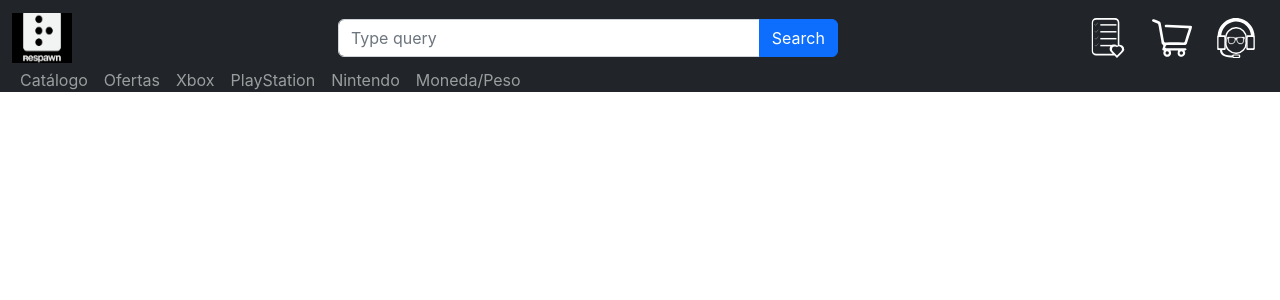
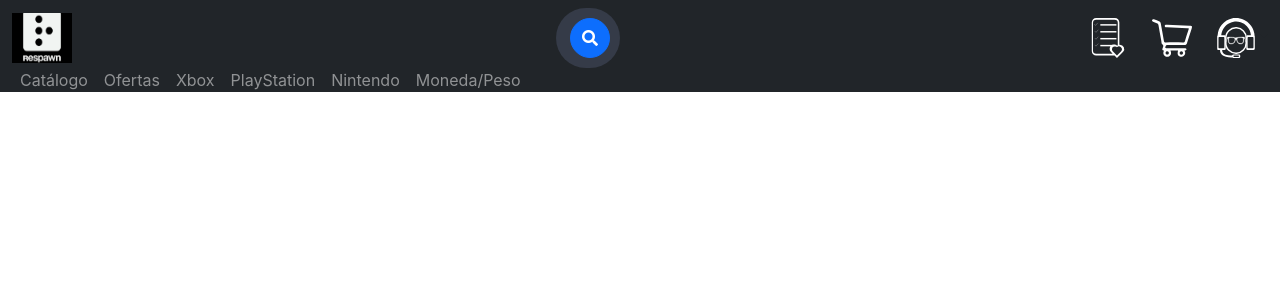
Before and after one commit to LiamPSxd/Respawn, a React (Create React App) app in the folder frontend/: page / in a window 1280 px wide. Shown: the top 300 px of the page. Built offline with nearby package versions, Linux system fonts and the light colour scheme.

Commit message:
Actualizando barra de busqueda

```diff
--- a/frontend/package.json
+++ b/frontend/package.json
@@ -12,6 +12,7 @@
     "dayjs": "^1.11.7",
     "mdb-react-ui-kit": "^5.1.0",
     "react": "^18.2.0",
+    "react-bootstrap": "^2.7.2",
     "react-dom": "^18.2.0",
     "react-router-dom": "^6.8.1",
     "react-scripts": "^2.1.3",
--- a/frontend/public/index.html
+++ b/frontend/public/index.html
@@ -1,6 +1,10 @@
 <!DOCTYPE html>
 <html lang="es">
   <head>
+    <link href="//maxcdn.bootstrapcdn.com/bootstrap/4.1.1/css/bootstrap.min.css" rel="stylesheet" id="bootstrap-css">
+    <script src="//cdnjs.cloudflare.com/ajax/libs/jquery/3.2.1/jquery.min.js"></script>
+    <link rel="stylesheet" href="https://stackpath.bootstrapcdn.com/bootstrap/4.1.3/css/bootstrap.min.css" integrity="sha384-MCw98/SFnGE8fJT3GXwEOngsV7Zt27NXFoaoApmYm81iuXoPkFOJwJ8ERdknLPMO" crossorigin="anonymous">
+    <link rel="stylesheet" href="https://use.fontawesome.com/releases/v5.5.0/css/all.css" integrity="sha384-B4dIYHKNBt8Bc12p+WXckhzcICo0wtJAoU8YZTY5qE0Id1GSseTk6S+L3BlXeVIU" crossorigin="anonymous">
     <meta charset="utf-8" />
     <link rel="icon" href="%PUBLIC_URL%/favicon.ico" />
     <meta name="viewport" content="width=device-width, initial-scale=1" />
--- a/frontend/src/componentes/NavBar/Navbar.js
+++ b/frontend/src/componentes/NavBar/Navbar.js
@@ -1,43 +1,3 @@
-// import React from 'react'
-// import { Link } from "react-router-dom";
-// import Logo from './logo2.png';
-// const Navbar = () => {
-//   return(
-//     <nav className="navbar navbar-expand-md navbar-dark bg-dark">
-//       <div className="container-fluid">
-//         <Link className="navbar-brand" to="empleadoForm">
-//         <img src={Logo} alt="logo" width="60" height="50" />
-//         </Link>
-//         <button className="navbar-toggler" type="button" data-bs-toggle="collapse" data-bs-target="#menu" aria-controls="navbarNav" aria-expanded="false" aria-label="Toggle navigation">
-//           <span className="navbar-toggler-icon"></span>
-//         </button>
-// {/* Elements del menu colapse */}
-//         <div class="collapse navbar-collapse" id="menu">
-//           <ul class="navbar-nav me-auto">
-//             <li class="nav-item">
-//               <a class="nav-link" href="/">Visualizar</a>
-//             </li>
-//             <li className="nav-item">
-//               <Link className="nav-link" to="/empleadoForm">
-//                 Agregar
-//               </Link>
-//             </li>
-//           </ul>
-//         </div>
-//         {/* Boton de menu opciones */}
-//         <Link className="profileOptions" to="/">
-//           Perfil
-//         </Link>
-//         <button className="navbar-toggler" type="button" data-bs-toggle="collapse" data-bs-target="#navbarNav" aria-controls="navbarNav" aria-expanded="false" aria-label="Toggle navigation">
-//           {/* <span className="navbar-toggler-icon"></span> */}
-//         </button>
-//       </div>
-//     </nav>
-//   );
-// };
-
-// export default Navbar;
-
 import React, { useState } from 'react';
 import Logo from './logo2.png';
 import IconPerfil from './iconperfil2.svg';
@@ -51,18 +11,25 @@ import {
   MDBNavbarToggler,
   MDBIcon,
   MDBNavbarNav,
-  MDBNavbarItem,
   MDBNavbarLink,
-  MDBBtn,
   MDBDropdown,
   MDBDropdownToggle,
   MDBDropdownMenu,
   MDBDropdownItem,
   MDBCollapse,
 } from 'mdb-react-ui-kit';
+import Form from 'react-bootstrap/Form';
+import Button from 'react-bootstrap/Button';
 
 export default function App() {
   const [showBasic, setShowBasic] = useState(false);
+
+  const [search, setSearch] = useState("");
+
+  const handleSubmit = (event) => {
+    event.preventDefault();
+    //recuperaBusqueda(search)
+  }
 
   return (
     <MDBNavbar expand='lg' dark bgColor='dark'>
@@ -85,10 +52,21 @@ export default function App() {
           <MDBNavbarNav className='justify-content-center'>
 
             {/* Barra de busqueda react */}
-          <form className='d-flex input-group w-50 mx-4 mb-4 mb-lg-0'>
-            <input type='search' className='form-control' placeholder='Type query' aria-label='Search' />
-            <MDBBtn color='primary'>Search</MDBBtn>
-          </form>
+            <div className="d-flex justify-content-center h-100">
+            <Form onSubmit={handleSubmit}>
+              <div className="searchbar">
+                <input
+                  className="search_input mw-25"
+                  type="search"
+                  name=""
+                  placeholder="Buscar..."
+                  value={search}
+                  onChange={(e) => setSearch(e.target.value)}
+                />
+                <Button type="submit" className="search_icon"><i className="fas fa-search"></i></Button>
+              </div>
+            </Form>
+          </div>
           </MDBNavbarNav>
 
           {/* Botón de perfil de usuario */}
@@ -108,7 +86,6 @@ export default function App() {
                 <MDBDropdownMenu>
                   <MDBDropdownItem link>Iniciar Sesión</MDBDropdownItem>
                   <MDBDropdownItem link>Crear cuenta</MDBDropdownItem>
-                  <MDBDropdownItem link href='/cupones'>Cupones</MDBDropdownItem>
                 </MDBDropdownMenu>
               </MDBDropdown>
         </MDBCollapse>
--- a/frontend/src/index.css
+++ b/frontend/src/index.css
@@ -11,3 +11,47 @@ code {
   font-family: source-code-pro, Menlo, Monaco, Consolas, 'Courier New',
     monospace;
 }
+
+.searchbar{
+  margin-bottom: auto;
+  margin-top: auto;
+  height: 60px;
+  background-color: #353b48;
+  border-radius: 30px;
+  padding: 10px;
+  }
+
+  .search_input{
+  color: white;
+  border: 0;
+  outline: 0;
+  background: none;
+  width: 0;
+  caret-color:transparent;
+  line-height: 40px;
+  transition: width 0.4s linear;
+  }
+
+  .searchbar:hover > .search_input{
+  padding: 0 10px;
+  width: 200px;
+  caret-color:red;
+  transition: width 0.4s linear;
+  }
+
+  .searchbar:hover > .search_icon{
+  background: white;
+  color: #e74c3c;
+  }
+
+  .search_icon{
+  height: 40px;
+  width: 40px;
+  float: right;
+  display: flex;
+  justify-content: center;
+  align-items: center;
+  border-radius: 50%;
+  color:white;
+  text-decoration:none;
+  }
```
Also changed, not shown: frontend/README React.txt, 1 other file (tests, documents, lock files or other folders).
